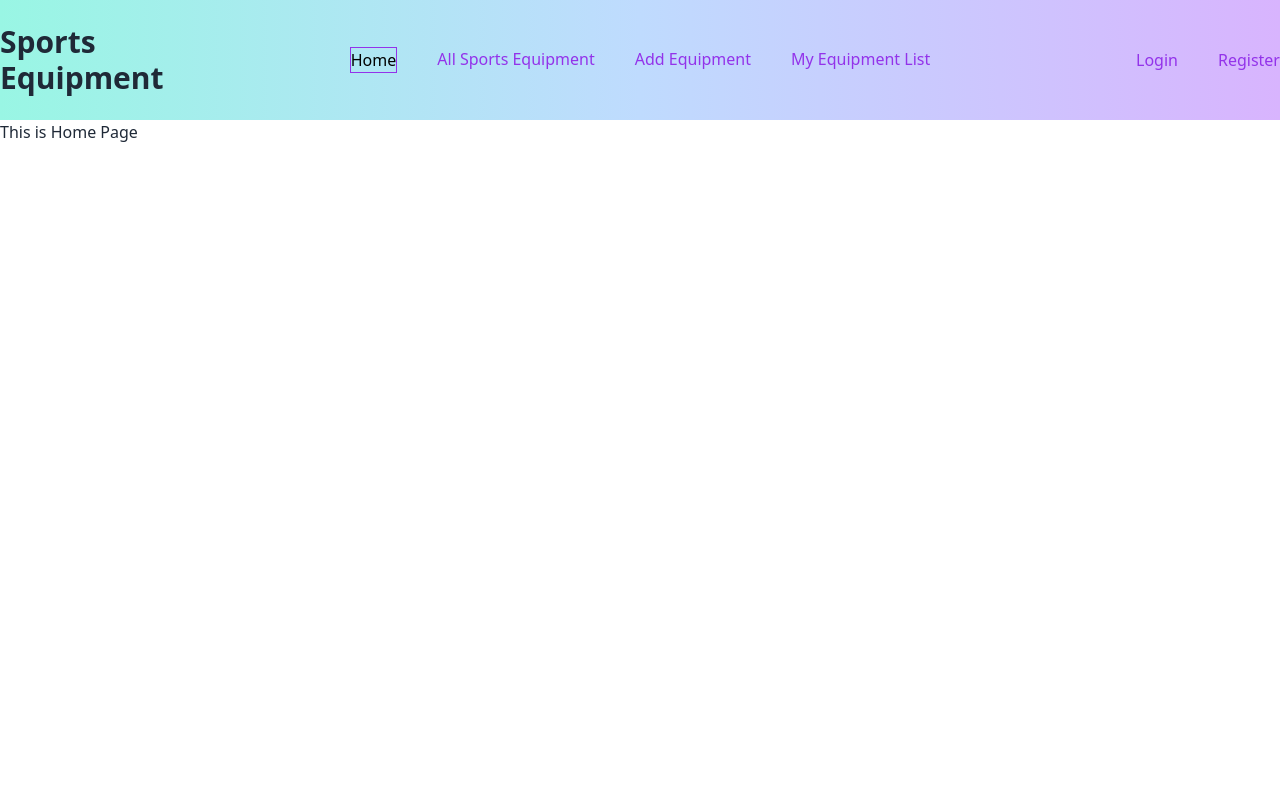
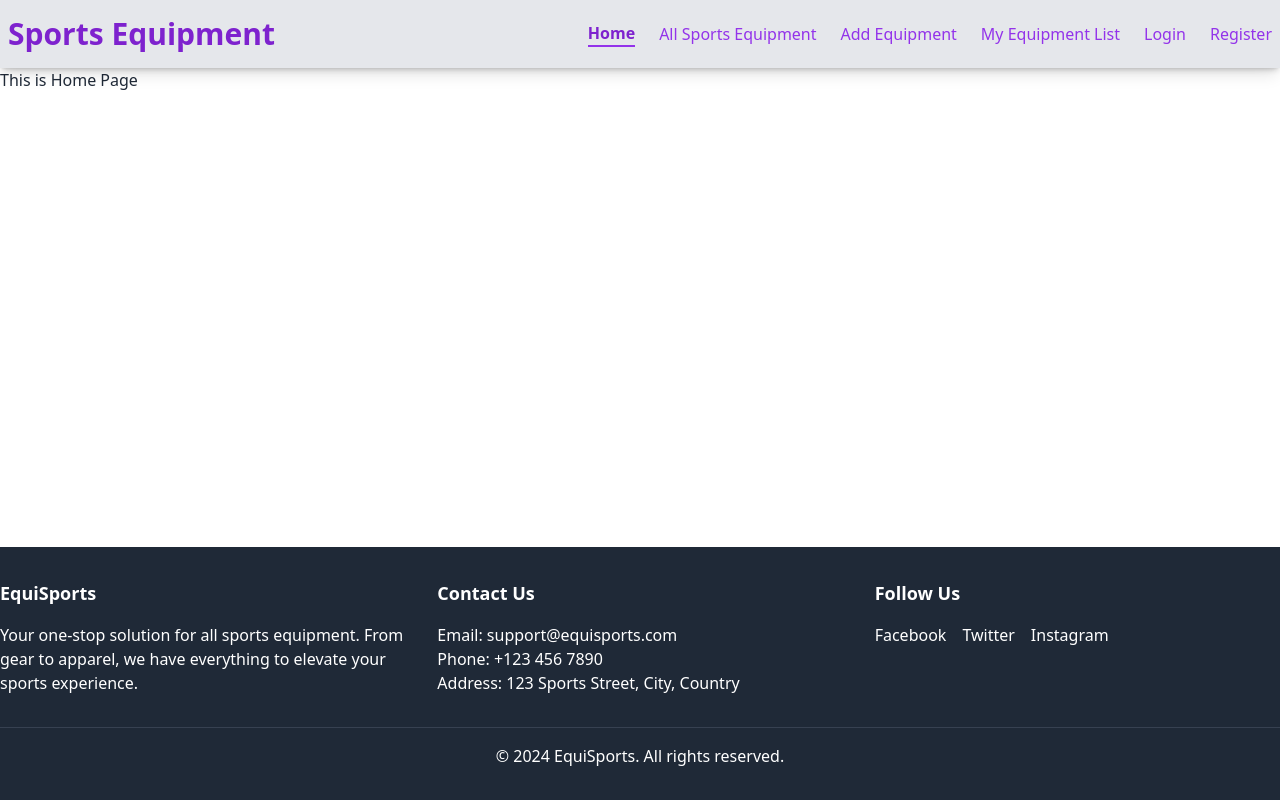
Before and after one commit to masud2005/A10-sports-equipment-store-client, a React (Vite) app: page / in a window 1280 px wide. Built offline with nearby package versions, Linux system fonts and the light colour scheme.

Commit message:
Navbar Coustomize and Fotter Added

```diff
--- a/package.json
+++ b/package.json
@@ -14,6 +14,7 @@
     "match-sorter": "^8.0.0",
     "react": "^18.3.1",
     "react-dom": "^18.3.1",
+    "react-icons": "^5.4.0",
     "react-router-dom": "^7.0.2",
     "sort-by": "^1.2.0"
   },
--- /dev/null
+++ b/src/components/Footer.jsx
@@ -0,0 +1,54 @@
+import React from 'react';
+
+const Footer = () => {
+    return (
+        <footer className="bg-gray-800 text-white py-8">
+            <div className="container mx-auto grid grid-cols-1 md:grid-cols-3 gap-8">
+                {/* Column 1 */}
+                <div>
+                    <h4 className="text-lg font-bold mb-4">EquiSports</h4>
+                    <p>
+                        Your one-stop solution for all sports equipment. From gear to apparel,
+                        we have everything to elevate your sports experience.
+                    </p>
+                </div>
+                {/* Column 2 */}
+                <div>
+                    <h4 className="text-lg font-bold mb-4">Contact Us</h4>
+                    <ul>
+                        <li>Email: support@equisports.com</li>
+                        <li>Phone: +123 456 7890</li>
+                        <li>Address: 123 Sports Street, City, Country</li>
+                    </ul>
+                </div>
+                {/* Column 3 */}
+                <div>
+                    <h4 className="text-lg font-bold mb-4">Follow Us</h4>
+                    <ul className="flex space-x-4">
+                        <li>
+                            <a href="https://facebook.com" target="_blank" rel="noreferrer">
+                                <i className="fab fa-facebook-f"></i> Facebook
+                            </a>
+                        </li>
+                        <li>
+                            <a href="https://twitter.com" target="_blank" rel="noreferrer">
+                                <i className="fab fa-twitter"></i> Twitter
+                            </a>
+                        </li>
+                        <li>
+                            <a href="https://instagram.com" target="_blank" rel="noreferrer">
+                                <i className="fab fa-instagram"></i> Instagram
+                            </a>
+                        </li>
+                    </ul>
+                </div>
+            </div>
+            <div className="text-center mt-8 border-t border-gray-700 pt-4">
+                <p>© {new Date().getFullYear()} EquiSports. All rights reserved.</p>
+            </div>
+        </footer>
+
+    );
+};
+
+export default Footer;
--- a/src/components/Navbar.jsx
+++ b/src/components/Navbar.jsx
@@ -1,24 +1,33 @@
-import React from 'react';
+
+import React, { useState } from 'react';
+import { IoMdClose, IoMdMenu } from 'react-icons/io';
 import { NavLink } from 'react-router-dom';
 
 const Navbar = () => {
+    const [open, setOpen] = useState(false);
+
     return (
-        <div className='grid grid-cols-12 mx-auto container items-center'>
-            <div className='col-span-2'>
-                <h1 className='text-3xl font-semibold'>Sports Equipment</h1>
+        <nav className="bg-gray-200 sticky shadow-md">
+            <div className="container mx-auto flex justify-between items-center py-4 px-2">
+                {/* Website Logo */}
+                <h1 className="text-3xl font-bold text-purple-700">Sports Equipment</h1>
+
+                {/* Desktop and Mobile Menu */}
+                <div className={`flex flex-col lg:flex-row gap-3 lg:gap-6 items-center absolute lg:static bg-gray-100 lg:bg-transparent w-full lg:w-auto transition-all duration-500 ease-in-out ${open ? 'top-[70px] left-0' : '-top-[300px] left-0'} lg:top-auto lg:left-auto`} >
+                    <NavLink to="/" className={({ isActive }) => isActive ? 'text-base font-semibold border-b-2 border-purple-600 text-purple-700' : 'text-base text-purple-600 hover:text-purple-800'}>Home</NavLink>
+                    <NavLink to="/all-sports-equipment" className={({ isActive }) => isActive ? 'text-base font-semibold border-b-2 border-purple-600 text-purple-700' : 'text-base text-purple-600 hover:text-purple-800'}>All Sports Equipment</NavLink>
+                    <NavLink to="/add-equipment" className={({ isActive }) => isActive ? 'text-base font-semibold border-b-2 border-purple-600 text-purple-700' : 'text-base text-purple-600 hover:text-purple-800'}>Add Equipment</NavLink>
+                    <NavLink to="/my-equipment-list" className={({ isActive }) => isActive ? 'text-base font-semibold border-b-2 border-purple-600 text-purple-700' : 'text-base text-purple-600 hover:text-purple-800'}>My Equipment List</NavLink>
+                    <NavLink to="/login" className={({ isActive }) => isActive ? 'text-base font-semibold border-b-2 border-purple-600 text-purple-700' : 'text-base text-purple-600 hover:text-purple-800'}>Login</NavLink>
+                    <NavLink to="/register" className={({ isActive }) => isActive ? 'text-base font-semibold border-b-2 border-purple-600 text-purple-700' : 'text-base text-purple-600 hover:text-purple-800'}>Register</NavLink>
+                </div>
+
+                {/* Hamburger Menu Button for Mobile */}
+                <div onClick={() => setOpen(!open)} className="lg:hidden bg-gray-300 p-2 rounded-md text-2xl cursor-pointer">
+                    {open ? <IoMdClose /> : <IoMdMenu />}
+                </div>
             </div>
-            <div className='col-span-8 flex justify-center gap-10'>
-                <NavLink to={'/'} className={({ isActive }) => isActive ? 'text-base font-medium border border-purple-600 !text-black' : "hover:text-indigo-400 transition-colors duration-300 text-base text-purple-600"} >Home</NavLink>
-                <NavLink to={'/all-sports-equipment'} className={({ isActive }) => isActive ? 'text-base font-medium border border-purple-600 !text-black' : "hover:text-indigo-400 transition-colors duration-300 text-base text-purple-600"}>All Sports Equipment</NavLink>
-                <NavLink to={'/add-equipment'} className={({ isActive }) => isActive ? 'text-base font-medium border border-purple-600 !text-black' : "hover:text-indigo-400 transition-colors duration-300 text-base text-purple-600"}>Add Equipment</NavLink>
-                <NavLink to={'/my-equipment-list'} className={({ isActive }) => isActive ? 'text-base font-medium border border-purple-600 !text-black' : "hover:text-indigo-400 transition-colors duration-300 text-base text-purple-600"}>My Equipment List</NavLink>
-            </div>
-            <div className='col-span-2 flex justify-end gap-10'>
-                <NavLink to={'/login'} className={({ isActive }) => isActive ? 'text-base font-medium border border-purple-600 !text-black' : "hover:text-indigo-400 transition-colors duration-300 text-base text-purple-600"}>Login</NavLink>
-                <NavLink to={'/register'} className={({ isActive }) => isActive ? 'text-base font-medium border border-purple-600 !text-black' : "hover:text-indigo-400 transition-colors duration-300 text-base text-purple-600"}>Register</NavLink>
-            </div>
-            <div></div>
-        </div>
+        </nav>
     );
 };
 
--- a/src/layouts/HomeLayout.jsx
+++ b/src/layouts/HomeLayout.jsx
@@ -1,14 +1,26 @@
 import { Outlet } from "react-router-dom";
 import Navbar from "../components/Navbar";
+import Footer from "../components/Footer";
 
 const HomeLayout = () => {
     return (
         <div>
-            <header className="bg-gradient-to-r from-teal-200 via-blue-200 to-purple-300 text-gray-800 py-6">
 
+            {/* <header className="bg-gradient-to-r from-teal-200 via-blue-200 to-purple-300 text-gray-800 py-6">
+                <Navbar />
+            </header> */}
+            <header className="sticky top-0 z-50 shadow-lg bg-opacity-60 backdrop-blur-md">
                 <Navbar />
             </header>
-            <Outlet />
+
+            <main className="min-h-[calc(100vh-321px)]">
+                <Outlet />
+            </main>
+
+            <footer>
+                <Footer />
+            </footer>
+
         </div>
     );
 };
```
Also changed, not shown: 1 other file (tests, documents, lock files or other folders).
